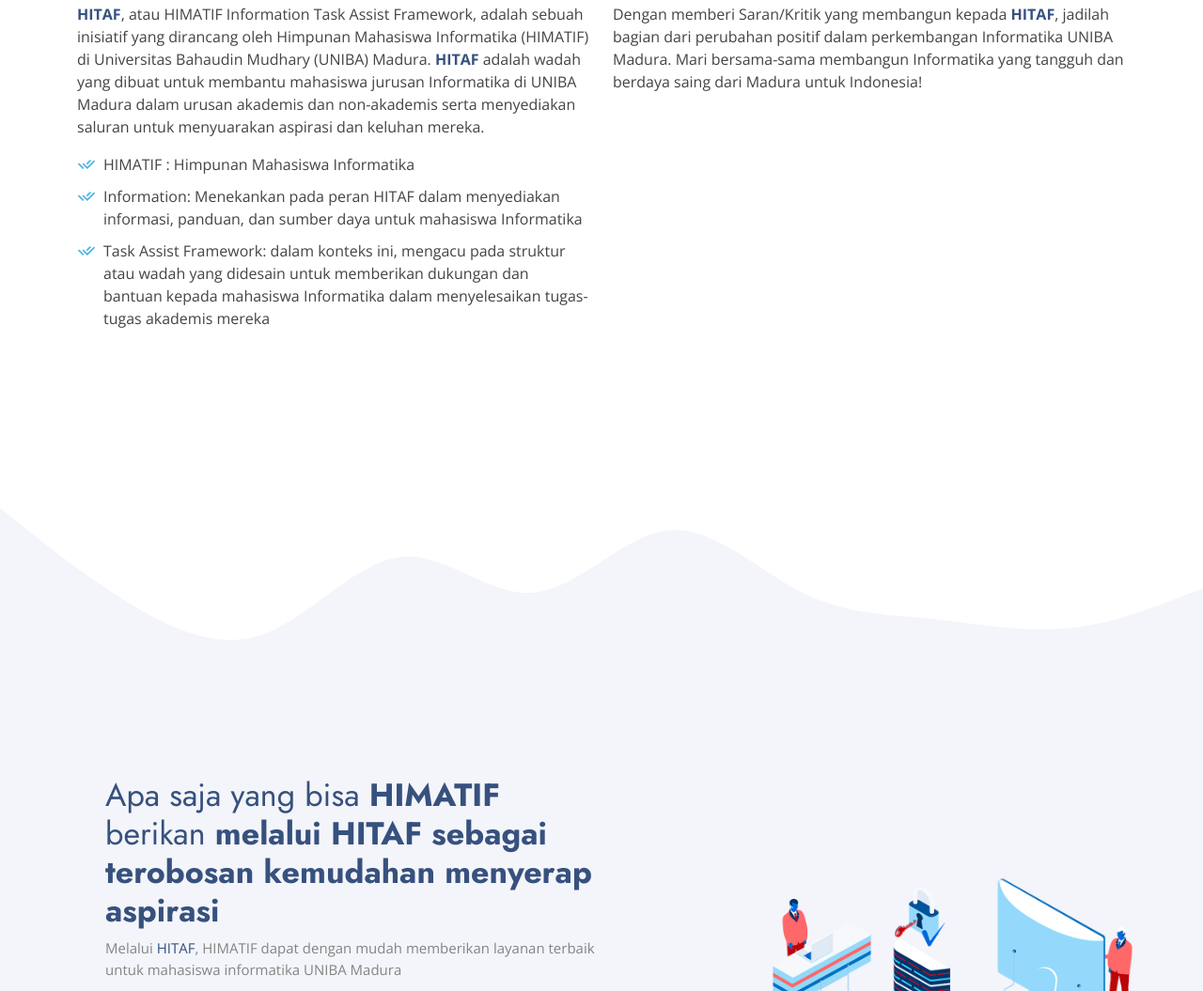
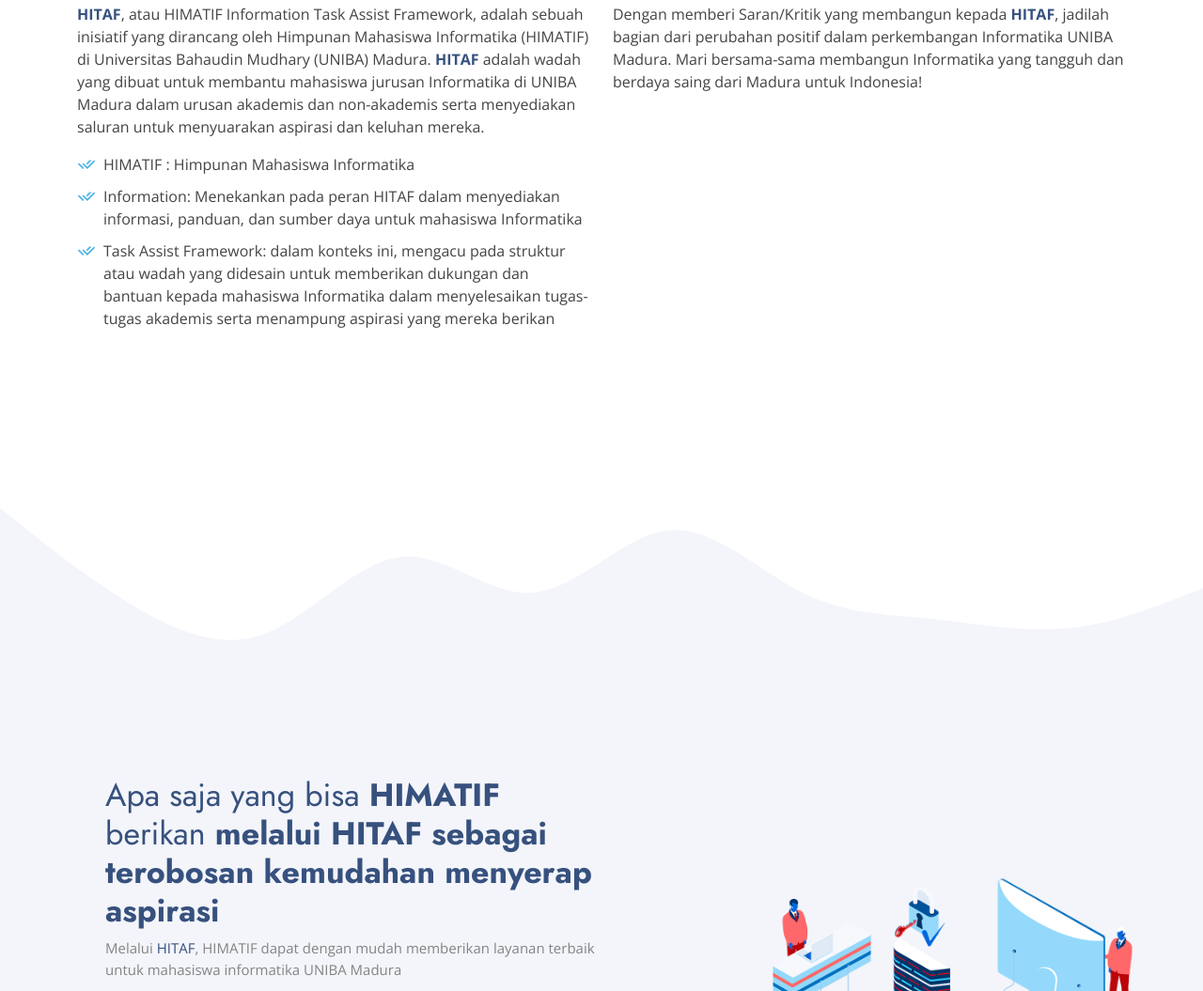
Before and after one commit to himatif-uniba/hitaf, a plain HTML site: page index.html in a window 1280 px wide. Shown: the part 1086-2141 px from the top of the page at 94% size. Drawn offline with nearby package versions, Linux system fonts and the light colour scheme.

Commit message:
update meta

```diff
--- a/index.html
+++ b/index.html
@@ -266,8 +266,7 @@
                   <i class="ri-check-double-line"></i> Task Assist Framework:
                   dalam konteks ini, mengacu pada struktur atau wadah yang
                   didesain untuk memberikan dukungan dan bantuan kepada
-                  mahasiswa Informatika dalam menyelesaikan tugas-tugas akademis
-                  mereka
+                  mahasiswa Informatika dalam menyelesaikan tugas-tugas akademis serta menampung aspirasi yang mereka berikan
                 </li>
               </ul>
             </div>
```
